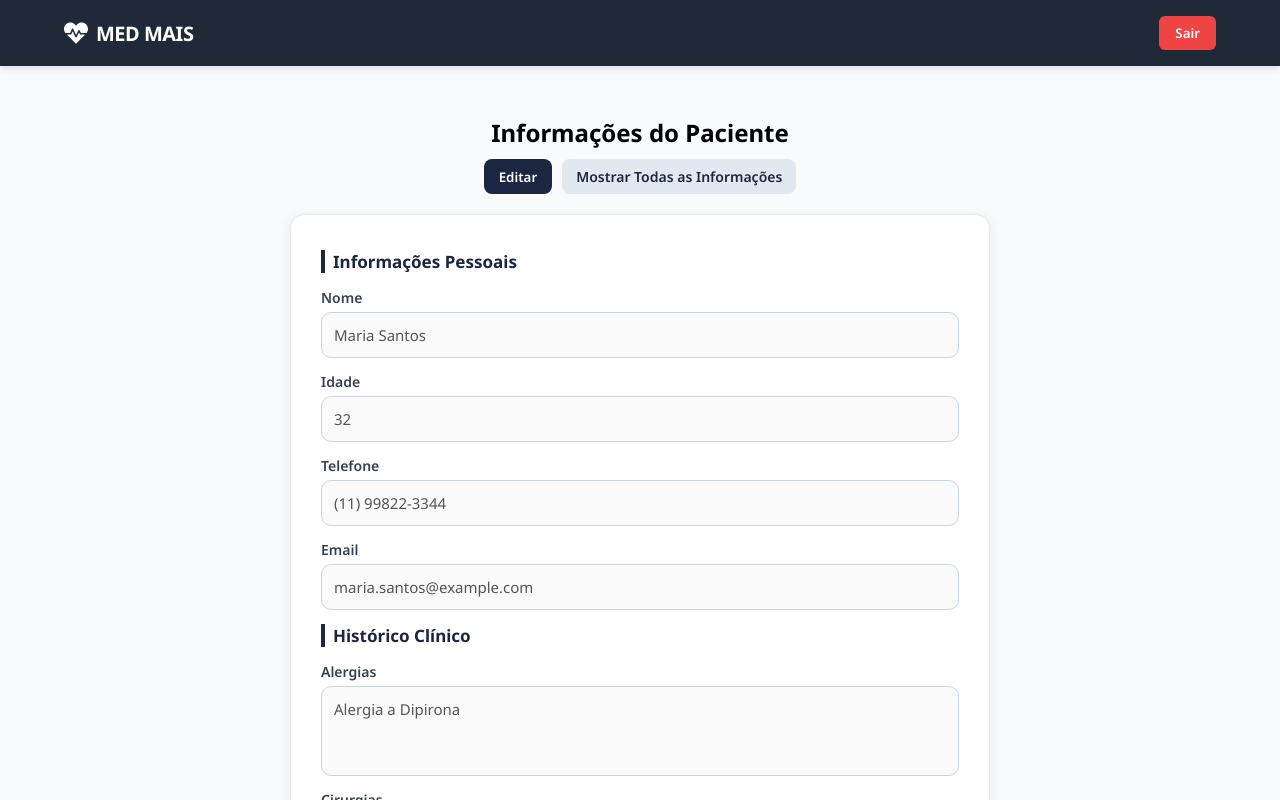
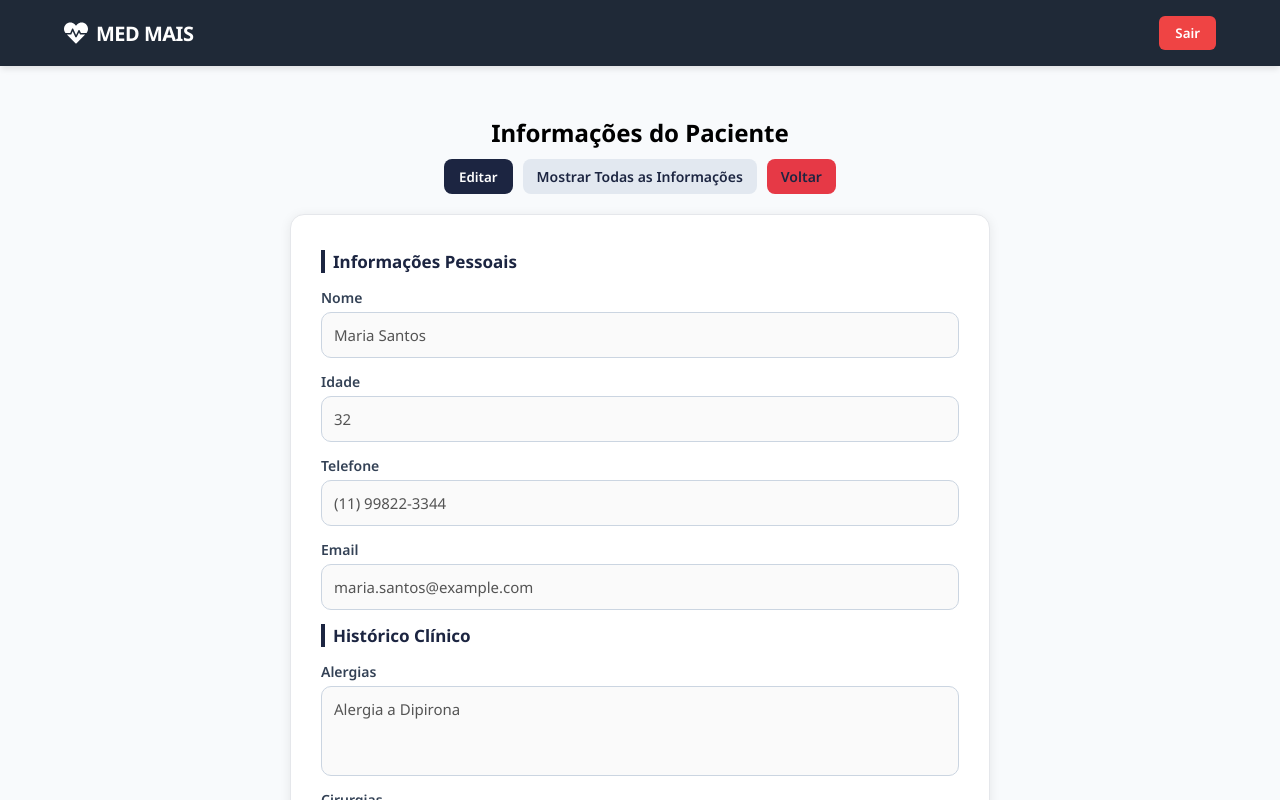
Before and after one commit to Rebeca-Martins1/projeto_bd, a React (Vite) app: page /perfilpaciente in a window 1280 px wide. Shown: the top 800 px of the page. Built offline with nearby package versions, Linux system fonts and the light colour scheme.

Commit message:
botão sair e voltar

```diff
--- a/src/main.jsx
+++ b/src/main.jsx
@@ -24,7 +24,7 @@ ReactDOM.createRoot(document.getElementById('root')).render(
   <BrowserRouter>
     <MyGlobalStyles />
     <Routes>
-      <Route path="/" element={< Plantao />} />
+      <Route path="/" element={< Login />} />
       <Route path="/login" element={<Login />} />
       <Route path="/cadastro" element={<Cadastro />} />
 
--- a/src/pages/Paciente/Home/index.jsx
+++ b/src/pages/Paciente/Home/index.jsx
@@ -11,7 +11,7 @@ function ActionCard({ icon, title, description, onClick }) {
       <S.ActionCardIcon>{icon}</S.ActionCardIcon>
       <h3>{title}</h3>
       <p>{description}</p>
-      <S.ActionCardButton>IR PRA SESSÃO</S.ActionCardButton>
+      <S.ActionCardButton>IR PRA SEÇÃO</S.ActionCardButton>
     </S.ActionCardContainer>
   );
 }
--- a/src/pages/Paciente/PerfilPaciente/index.jsx
+++ b/src/pages/Paciente/PerfilPaciente/index.jsx
@@ -43,12 +43,9 @@ const PatientProfile = () => {
 
   return (
     <>
-     <Header />
+      <Header />
       <GlobalStyles />
       <PageContainer>
-        {/* ✅ Cabeçalho (componente pronto) */}
-
-
         <div style={{ padding: "20px", textAlign: "center" }}>
           <h2>Informações do Paciente</h2>
 
@@ -77,6 +74,14 @@ const PatientProfile = () => {
 
             <BackButton onClick={() => navigate("/portalpaciente")}>
               Mostrar Todas as Informações
+            </BackButton>
+
+            {/* ✅ Novo botão "Voltar" */}
+            <BackButton
+              onClick={() => navigate("/homepaciente")}
+              style={{ backgroundColor: "#e63946" }}
+            >
+              Voltar
             </BackButton>
           </div>
         </div>
@@ -123,8 +128,6 @@ const PatientProfile = () => {
 
           {isEditing && <SubmitBtn type="submit">Salvar Alterações</SubmitBtn>}
         </FormCard>
-
-        {/* ✅ Rodapé (componente pronto) */}
       </PageContainer>
       <Footer />
     </>
```
